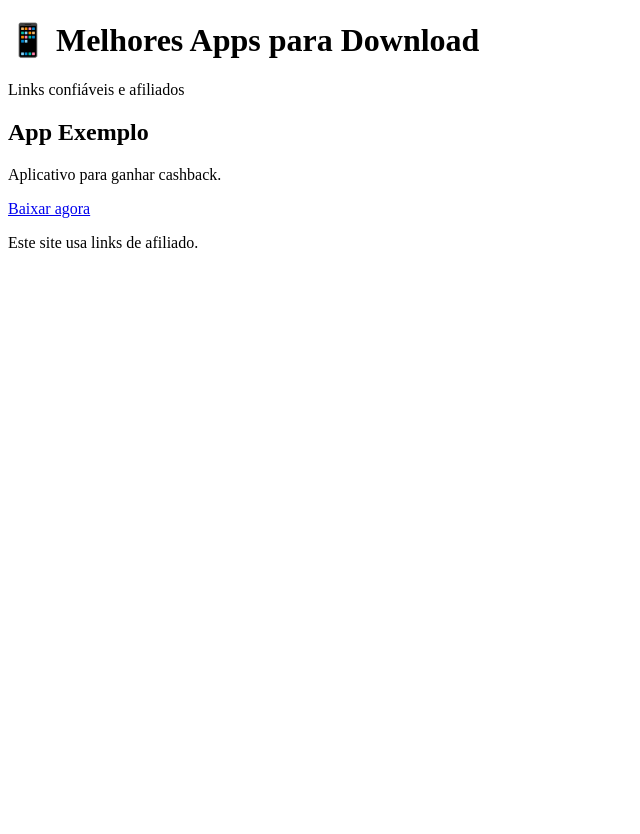
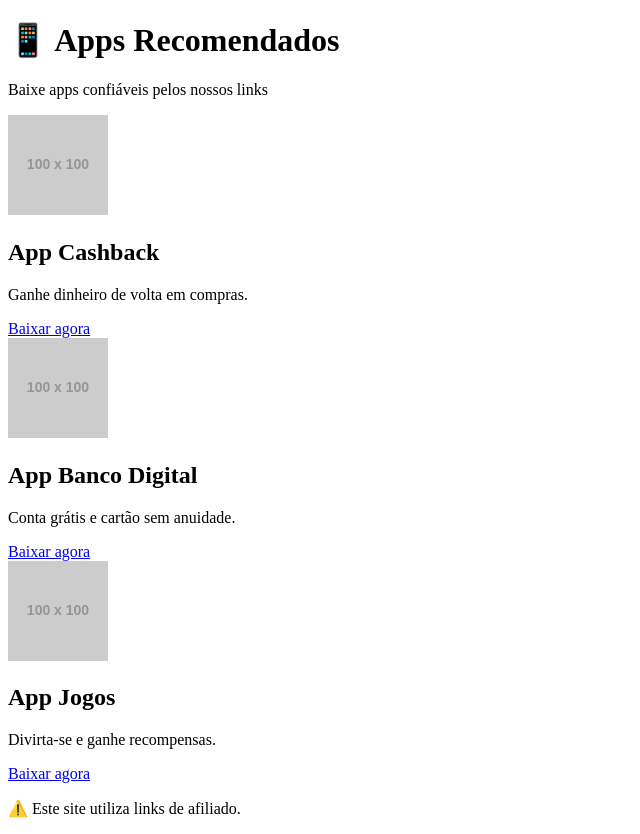
Before and after one commit to gabrielalvesban/meu-site-apps, a plain HTML site: page index.html in a window 1280 px wide. Shown: the whole page, without its empty margins (0-640 px from the left). Before the commit the page ends 800 px from the top, so only its background shows below. Drawn offline with Linux system fonts and the light colour scheme; placeholder pictures from the web are drawn by us.

Commit message:
Update index.html

```diff
--- a/index.html
+++ b/index.html
@@ -1,31 +1,46 @@
 <!DOCTYPE html>
 <html lang="pt-BR">
 <head>
-  <meta charset="UTF-8">
-  <title>Download de Apps</title>
-  <link rel="stylesheet" href="style.css">
+  <meta charset="UTF-8" />
+  <meta name="viewport" content="width=device-width, initial-scale=1.0" />
+  <title>Apps Recomendados</title>
+  <link rel="stylesheet" href="style.css" />
 </head>
 <body>
 
-  <header>
-    <h1>📱 Melhores Apps para Download</h1>
-    <p>Links confiáveis e afiliados</p>
+  <header class="topo">
+    <h1>📱 Apps Recomendados</h1>
+    <p>Baixe apps confiáveis pelos nossos links</p>
   </header>
 
-  <main>
-    <section class="app">
-      <h2>App Exemplo</h2>
-      <p>Aplicativo para ganhar cashback.</p>
-      <a href="SEU_LINK_DE_AFILIADO" target="_blank" class="btn">
-        Baixar agora
-      </a>
-    </section>
+  <main class="container">
+
+    <div class="card">
+      <img src="https://via.placeholder.com/100" alt="App 1">
+      <h2>App Cashback</h2>
+      <p>Ganhe dinheiro de volta em compras.</p>
+      <a href="#" class="btn">Baixar agora</a>
+    </div>
+
+    <div class="card">
+      <img src="https://via.placeholder.com/100" alt="App 2">
+      <h2>App Banco Digital</h2>
+      <p>Conta grátis e cartão sem anuidade.</p>
+      <a href="#" class="btn">Baixar agora</a>
+    </div>
+
+    <div class="card">
+      <img src="https://via.placeholder.com/100" alt="App 3">
+      <h2>App Jogos</h2>
+      <p>Divirta-se e ganhe recompensas.</p>
+      <a href="#" class="btn">Baixar agora</a>
+    </div>
+
   </main>
 
   <footer>
-    <p>Este site usa links de afiliado.</p>
+    <p>⚠️ Este site utiliza links de afiliado.</p>
   </footer>
 
-  <script src="script.js"></script>
 </body>
 </html>
```
